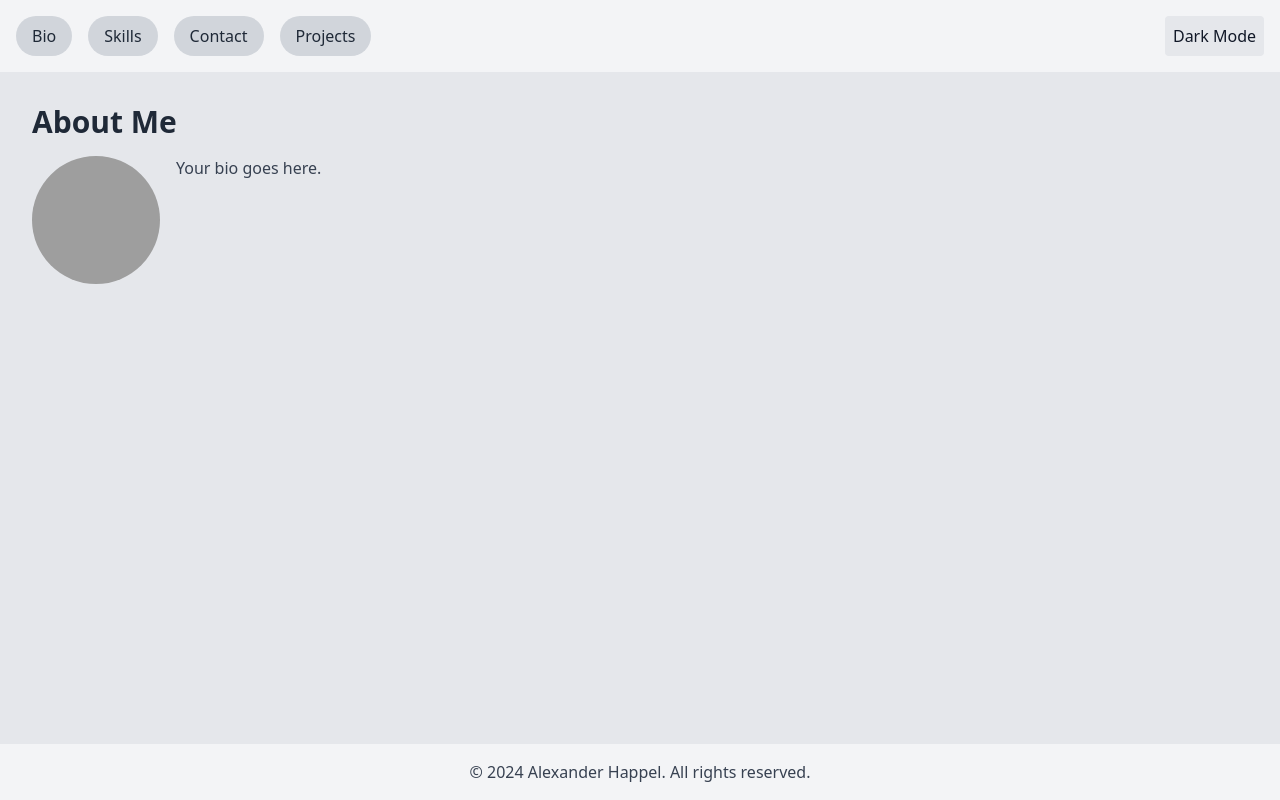
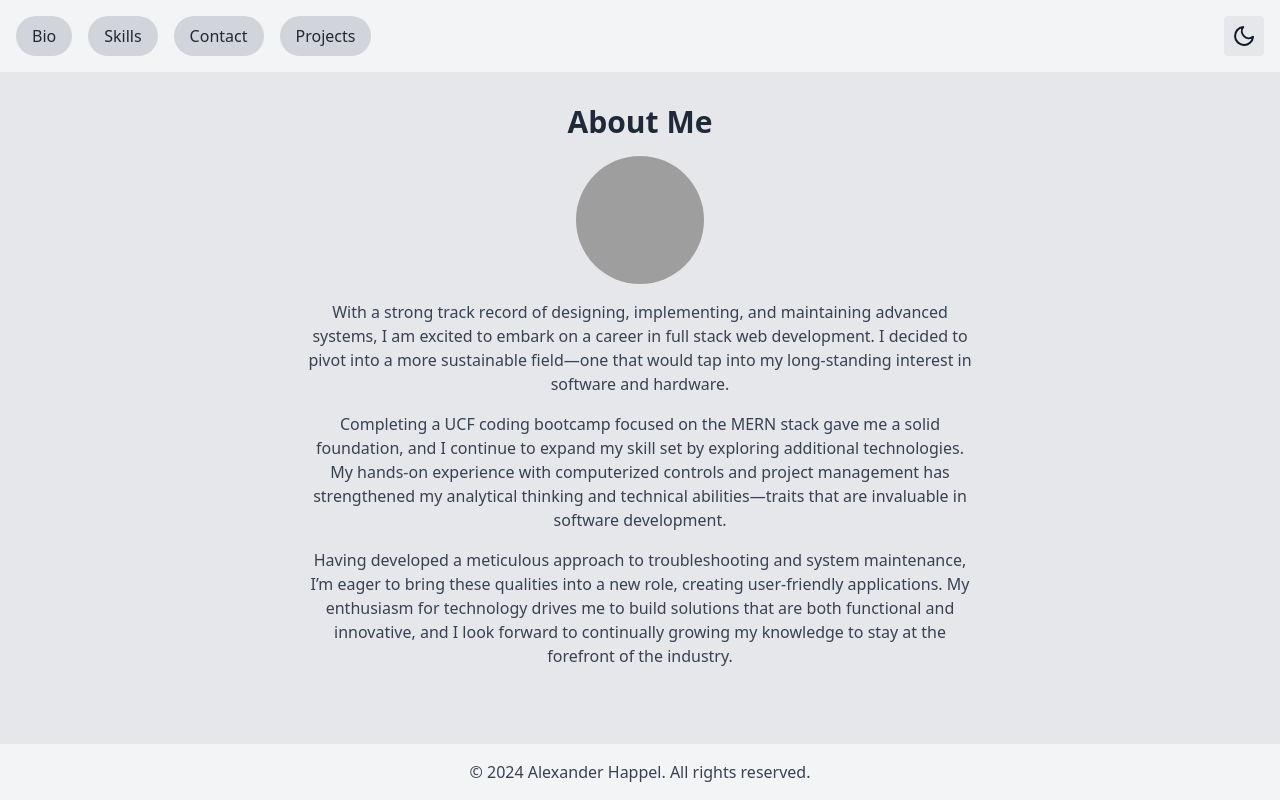
Before and after one commit to AlexHappel/Better-Portfolio, a React (Create React App) app in the folder frontend/: page / in a window 1280 px wide. Built offline with nearby package versions, Linux system fonts and the light colour scheme; grey boxes are pictures that could not be loaded.

Commit message:
Improve UI/UX: Center bio image and structure text, add sun/moon icons for dark mode toggle, update MongoDB connection options, and address deprecation warnings

```diff
--- a/frontend/src/components/DarkModeToggle.jsx
+++ b/frontend/src/components/DarkModeToggle.jsx
@@ -20,7 +20,37 @@ function DarkModeToggle() {
       onClick={() => setDarkMode(!darkMode)}
       className="p-2 bg-gray-200 text-gray-900 dark:bg-gray-700 dark:text-gray-100 rounded"
     >
-      {darkMode ? 'Light Mode' : 'Dark Mode'}
+      {darkMode ? (
+        <svg
+          xmlns="http://www.w3.org/2000/svg"
+          className="h-6 w-6"
+          fill="none"
+          viewBox="0 0 24 24"
+          stroke="currentColor"
+        >
+          <path
+            strokeLinecap="round"
+            strokeLinejoin="round"
+            strokeWidth="2"
+            d="M12 3v1m0 16v1m8.66-8.66h-1M4.34 12H3m15.66 4.66l-.71-.71M6.05 6.05l-.71-.71m12.02 12.02l-.71-.71M6.05 17.95l-.71-.71M12 5a7 7 0 100 14 7 7 0 000-14z"
+          />
+        </svg>
+      ) : (
+        <svg
+          xmlns="http://www.w3.org/2000/svg"
+          className="h-6 w-6"
+          fill="none"
+          viewBox="0 0 24 24"
+          stroke="currentColor"
+        >
+          <path
+            strokeLinecap="round"
+            strokeLinejoin="round"
+            strokeWidth="2"
+            d="M21 12.79A9 9 0 1111.21 3 7 7 0 0021 12.79z"
+          />
+        </svg>
+      )}
     </button>
   );
 }
--- a/frontend/src/pages/Bio.jsx
+++ b/frontend/src/pages/Bio.jsx
@@ -2,11 +2,21 @@ import React from 'react';
 
 function Bio() {
   return (
-    <div className="container mx-auto p-4 bg-white text-gray-900 dark:bg-gray-900 dark:text-gray-100 flex-grow">
+    <div className="container mx-auto p-4 bg-white text-gray-900 dark:bg-gray-900 dark:text-gray-100 flex-grow flex flex-col items-center">
       <h1 className="text-3xl font-bold mb-4">About Me</h1>
-      <div className="flex flex-col md:flex-row items-center md:items-start">
-        <img src="/path/to/your/photo.jpg" alt="Alexander Happel" className="w-32 h-32 rounded-full mb-4 md:mb-0 md:mr-4" />
-        <p className="text-gray-700 dark:text-gray-300">Your bio goes here.</p>
+      <div className="flex flex-col items-center">
+        <img src="/path/to/your/photo.jpg" alt="Alexander Happel" className="w-32 h-32 rounded-full mb-4" />
+        <div className="text-center max-w-2xl">
+          <p className="text-gray-700 dark:text-gray-300 mb-4">
+            With a strong track record of designing, implementing, and maintaining advanced systems, I am excited to embark on a career in full stack web development. I decided to pivot into a more sustainable field—one that would tap into my long-standing interest in software and hardware.
+          </p>
+          <p className="text-gray-700 dark:text-gray-300 mb-4">
+            Completing a UCF coding bootcamp focused on the MERN stack gave me a solid foundation, and I continue to expand my skill set by exploring additional technologies. My hands-on experience with computerized controls and project management has strengthened my analytical thinking and technical abilities—traits that are invaluable in software development.
+          </p>
+          <p className="text-gray-700 dark:text-gray-300 mb-4">
+            Having developed a meticulous approach to troubleshooting and system maintenance, I’m eager to bring these qualities into a new role, creating user-friendly applications. My enthusiasm for technology drives me to build solutions that are both functional and innovative, and I look forward to continually growing my knowledge to stay at the forefront of the industry.
+          </p>
+        </div>
       </div>
     </div>
   );
--- /dev/null
+++ b/frontend/src/setupProxy.js
@@ -0,0 +1,11 @@
+const { createProxyMiddleware } = require('http-proxy-middleware');
+
+module.exports = function(app) {
+  app.use(
+    '/api',
+    createProxyMiddleware({
+      target: 'http://localhost:5000',
+      changeOrigin: true,
+    })
+  );
+};
```
Also changed, not shown: 2 other files (tests, documents, lock files or other folders).
